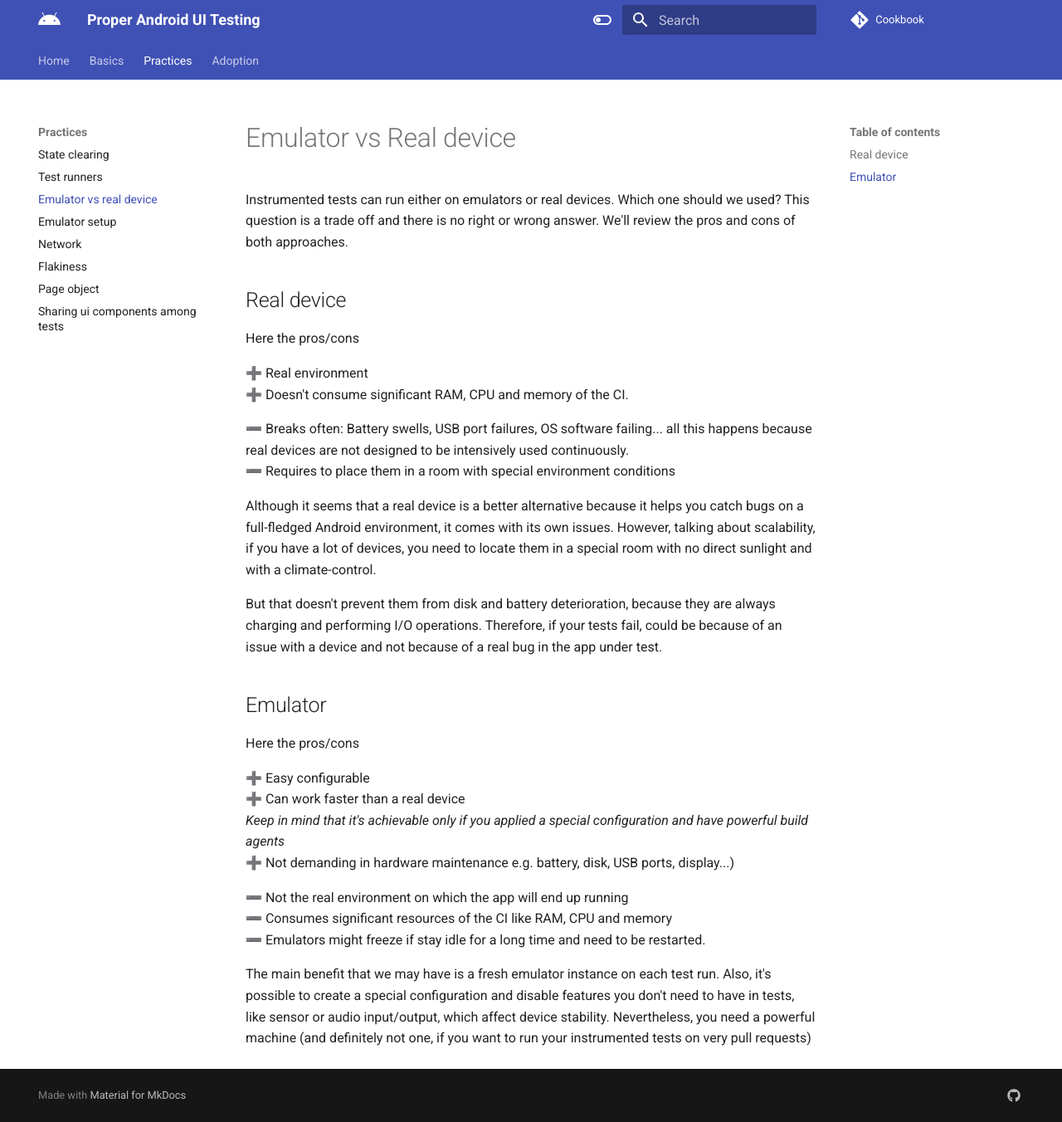
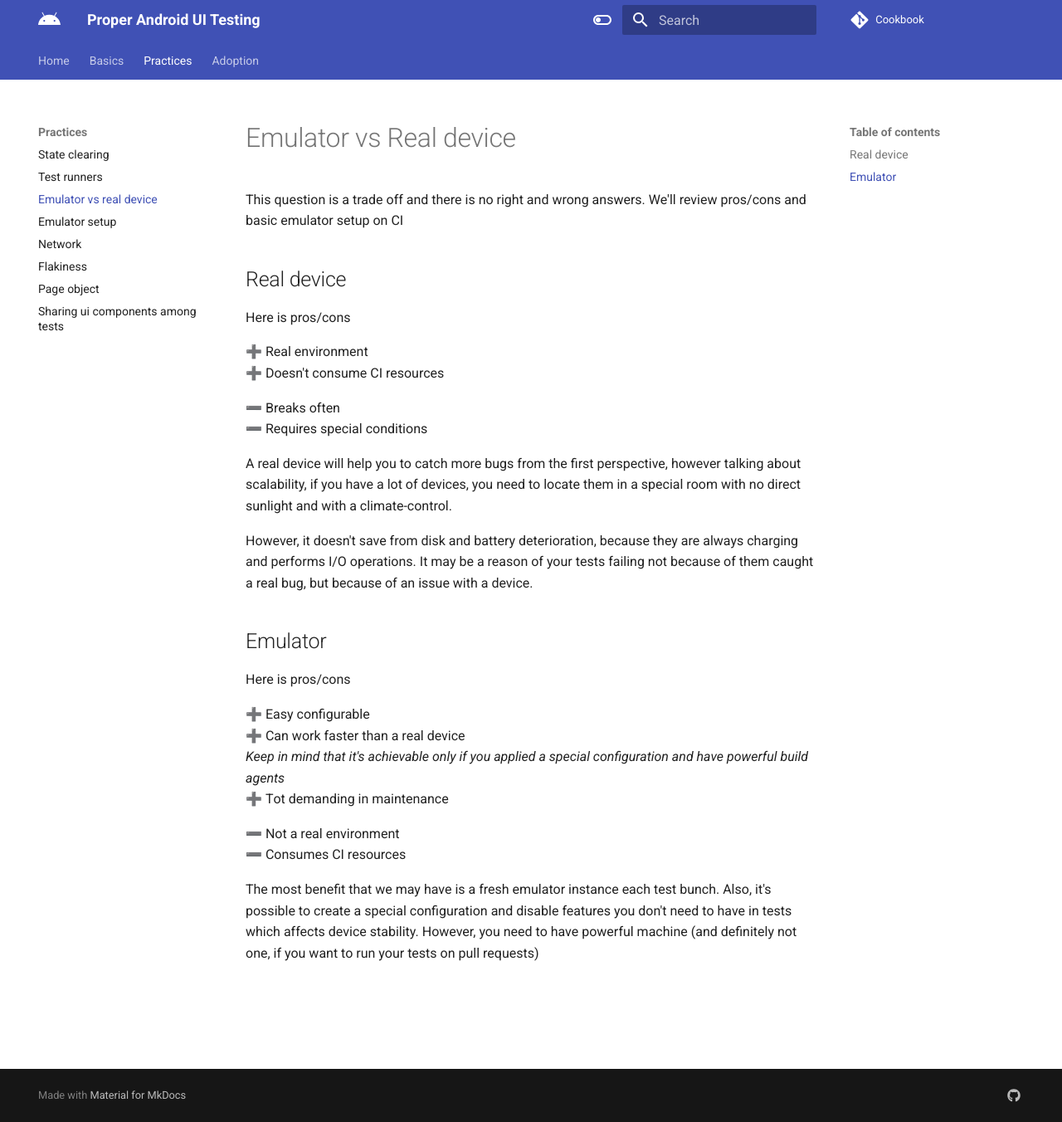
Before and after one commit to android-ui-testing/Cookbook, an MkDocs documentation site: the page built from docs/content/practices/emulator_vs_real_device.md, in a window 1280 px wide and 1352 px high. Shown: the whole window at 83% size. Built offline with MkDocs 1.6.1 and Material for MkDocs 9.7.7, drawn with Linux system fonts in a browser that asks for light colours; comment, search, counter and statistics services are not loaded.

Commit message:
Revert "Emulator vs real device review"
This reverts commit 0e7e5c347a245b0aaa8c6b2e62bae4ac9899a888.

```diff
--- a/docs/content/practices/emulator_vs_real_device.md
+++ b/docs/content/practices/emulator_vs_real_device.md
@@ -1,37 +1,37 @@
 # Emulator vs Real device
-Instrumented tests can run either on emulators or real devices. Which one should we used?
-This question is a trade off and there is no right or wrong answer. We'll review the pros and cons of both approaches.
+
+This question is a trade off and there is no right and wrong answers. We'll review pros/cons and basic emulator setup on
+CI
 
 ## Real device
 
-Here the pros/cons
+Here is pros/cons
 
 ➕ Real environment </br>
-➕ Doesn't consume significant RAM, CPU and memory of the CI.
+➕ Doesn't consume CI resources
 
-➖ Breaks often: Battery swells, USB port failures, OS software failing... all this happens because real devices are not designed to be intensively used continuously. </br>
-➖ Requires to place them in a room with special environment conditions </br>
+➖ Breaks often </br>
+➖ Requires special conditions </br>
 
-Although it seems that a real device is a better alternative because it helps you catch bugs on a full-fledged Android environment, it comes with its own issues. However, talking about scalability, if you
+A real device will help you to catch more bugs from the first perspective, however talking about scalability, if you
 have a lot of devices, you need to locate them in a special room with no direct sunlight and with a climate-control.
 
-But that doesn't prevent them from disk and battery deterioration, because they are always charging and performing I/O
-operations. Therefore, if your tests fail, could be because of an issue with
-a device and not because of a real bug in the app under test.
+However, it doesn't save from disk and battery deterioration, because they are always charging and performs I/O
+operations. It may be a reason of your tests failing not because of them caught a real bug, but because of an issue with
+a device.
 
 ## Emulator
 
-Here the pros/cons
+Here is pros/cons
 
 ➕ Easy configurable </br>
-➕ Can work faster than a real device</br>
+➕ Can work faster than a real device </br>
 _Keep in mind that it's achievable only if you applied a special configuration and have powerful build agents_</br>
-➕ Not demanding in hardware maintenance e.g. battery, disk, USB ports, display...) </br>
+➕ Тot demanding in maintenance </br>
 
-➖ Not the real environment on which the app will end up running</br>
-➖ Consumes significant resources of the CI like RAM, CPU and memory</br>
-➖ Emulators might freeze if stay idle for a long time and need to be restarted.</br>
+➖ Not a real environment </br>
+➖ Consumes CI resources </br>
 
-The main benefit that we may have is a fresh emulator instance on each test run. Also, it's possible to create a special
-configuration and disable features you don't need to have in tests, like sensor or audio input/output, which affect device stability. Nevertheless, you need
-a powerful machine (and definitely not one, if you want to run your instrumented tests on very pull requests)
+The most benefit that we may have is a fresh emulator instance each test bunch. Also, it's possible to create a special
+configuration and disable features you don't need to have in tests which affects device stability. However, you need to
+have powerful machine (and definitely not one, if you want to run your tests on pull requests)
```
